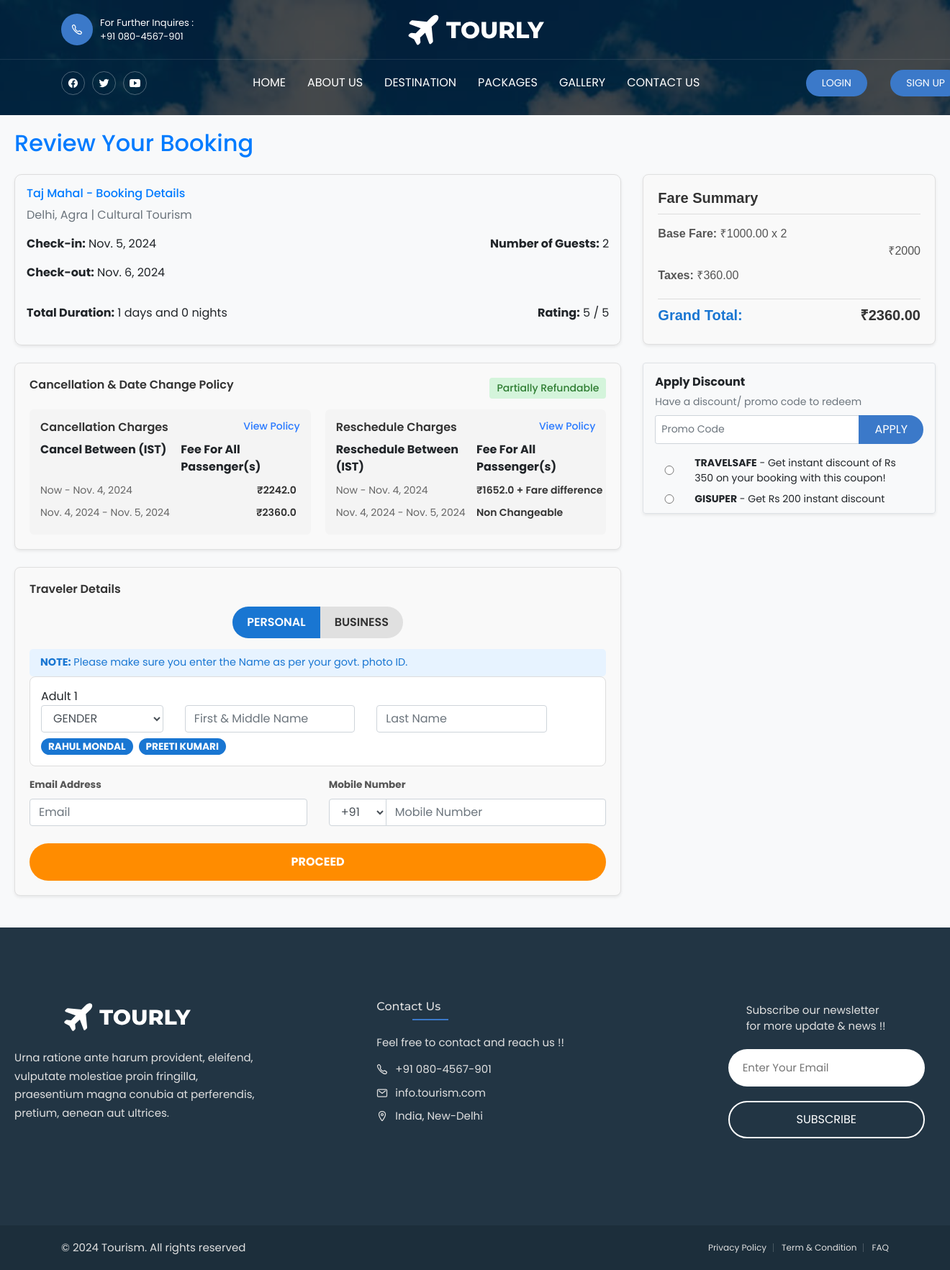
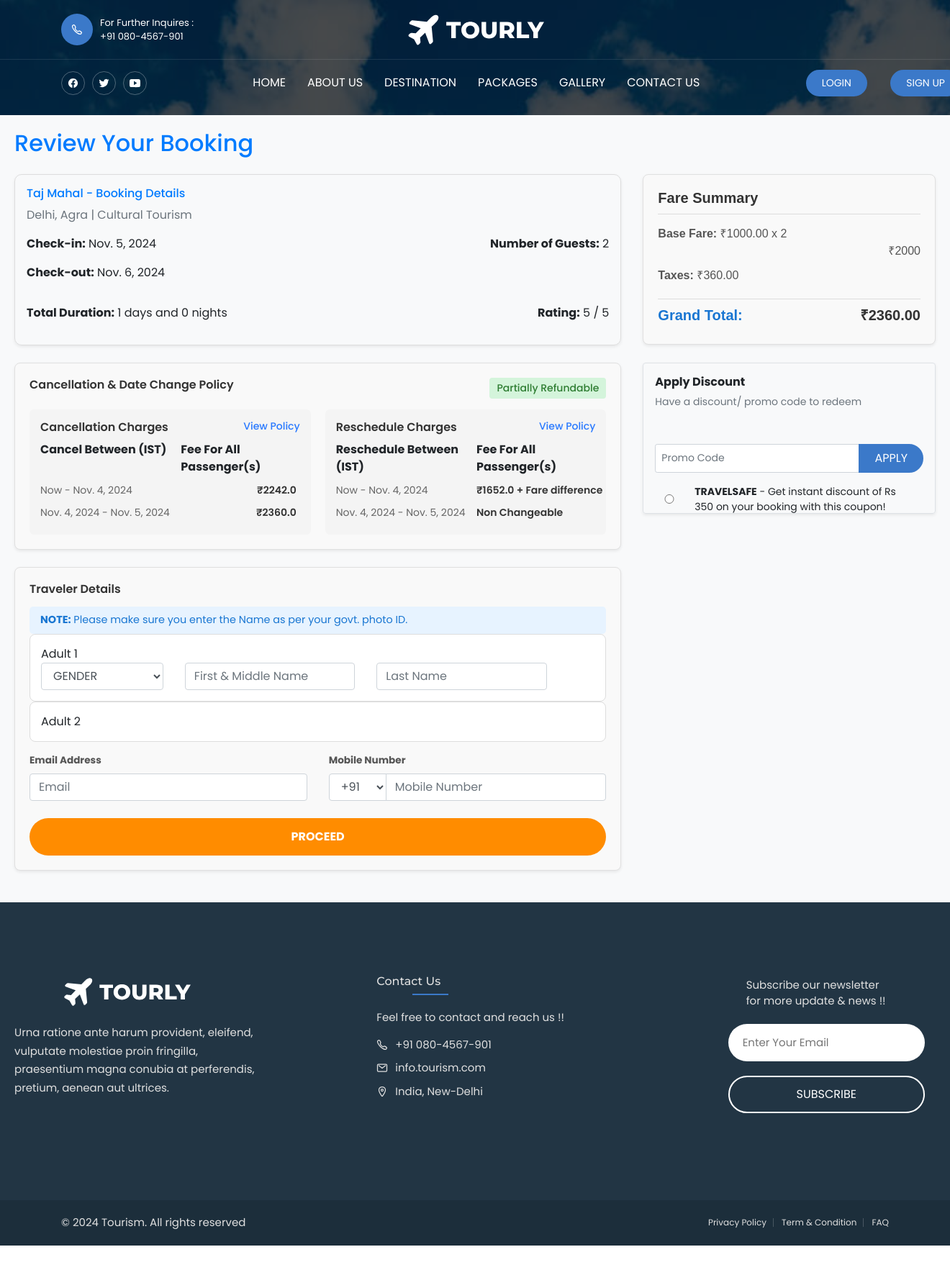
Before and after one commit to preeti1902/Tourism, a Django app: page /booking/bookings/0dcff2cd-1367-49bf-bf08-b69fd283a4c8/ in a window 1320 px wide. Shown: the whole page at 72% size. After the commit the page ends 1731 px from the top, so only its background shows below. Run offline with Django 4.2, Linux system fonts and the light colour scheme; data comes from the database, SQL or seed files in the repository; both versions use the stored data as it was after the commit.

Commit message:
travel info added and coupon display and apply and set to db added

```diff
--- a/bookings/models.py
+++ b/bookings/models.py
@@ -52,3 +52,9 @@ class Booking(BaseModel):
 
     def  __str__(self) -> str:
             return f'Booking details of user: {self.user.username} with destination: {self.destination.destination_name}'
+
+class Travelers(BaseModel):
+    booking = models.ForeignKey(Booking, on_delete=models.CASCADE,related_name="travelers_info")
+    gender = models.TextField()
+    first_name = models.TextField()
+    last_name = models.TextField()
--- a/bookings/urls.py
+++ b/bookings/urls.py
@@ -1,6 +1,7 @@
 from django.urls import path
-from bookings.views import booking_page
+from bookings.views import booking_page,submit_booking_data
 
 urlpatterns = [
-    path('bookings/<uid>/',booking_page,name="booking_page")
+    path('bookings/<uid>/',booking_page,name="booking_page"),
+    path('submit-booking-data/', submit_booking_data, name='submit_booking_data'),
 ]
--- a/bookings/views.py
+++ b/bookings/views.py
@@ -1,8 +1,54 @@
 from django.shortcuts import render,get_object_or_404
-from bookings.models import Booking,Coupon
+from bookings.models import Booking,Coupon,Travelers
+from django.http import JsonResponse,HttpResponseRedirect
+from django.views.decorators.csrf import csrf_exempt
+import json
+from django.contrib import messages
 
-def booking_page(request,uid):
-    booking = get_object_or_404(Booking,uid=uid)
+
+
+def booking_page(request, uid):
+    booking = get_object_or_404(Booking, uid=uid)
     coupons = Coupon.objects.all()
-    context = {'booking': booking,'coupons':coupons}
-    return render(request, 'bookings/booking_summary.html',context)
+
+    if request.method == "POST":
+        promo_code = request.POST.get("promo_code")
+        selected_coupon = Coupon.objects.filter(coupon_code=promo_code).first()
+
+        if selected_coupon and booking.total_price >= selected_coupon.minimum_amount:
+            booking.coupon = selected_coupon
+            booking.save()
+            messages.success(request, "Coupon applied successfully")
+            return HttpResponseRedirect(request.path_info)
+        else:
+            messages.warning(request,'Coupon not applicable')
+            return HttpResponseRedirect(request.path_info)
+
+    context = {'booking': booking, 'coupons': coupons}
+    return render(request, 'bookings/booking_summary.html', context)
+
+@csrf_exempt
+def submit_booking_data(request):
+    if request.method == 'POST':
+        data = json.loads(request.body)
+
+        try:
+            booking = Booking.objects.get(uid=data['booking_id'])
+        except Booking.DoesNotExist:
+            return JsonResponse({'success': False, 'message': 'Booking not found.'})
+
+        booking.user.email = data['email']
+        booking.user.mobile_number = data['mobile']  # Assuming a mobile field in User model
+        booking.user.save()
+
+        for traveler in data['travelers']:
+            Travelers.objects.create(
+                booking=booking,
+                gender=traveler['gender'],
+                first_name=traveler['first_name'],
+                last_name=traveler['last_name']
+            )
+
+        return JsonResponse({'success': True})
+
+    return JsonResponse({'success': False, 'message': 'Invalid request method.'})
--- a/templates/bookings/booking_summary.html
+++ b/templates/bookings/booking_summary.html
@@ -500,8 +500,9 @@
                 <p class="text-muted small mb-2">
                     Have a discount/ promo code to redeem
                 </p>
-                <form action="3" method="POST" class="mb-3">
+                <form action="#" method="POST" class="mb-3">
                     {% csrf_token %}
+                    {% include "base/alert.html" %}
                     <div class="input-group">
                         <input type="text" class="form-control form-control-sm promo-code" placeholder="Promo Code" name="promo_code" />
                         <div class="input-group-append">
@@ -514,7 +515,7 @@
                     <div class="coupon mb-2">
                         <div class="row align-items-center">
                             <div class="col-auto">
-                                <input type="radio" name="coupon" id="coupon{{ coupon.uid }}" class="coupons" data-discount="{{ coupon.discount_price }}" data-minimum-amount="{{ coupon.minimum_amount }}" />
+                                <input type="radio" name="coupon" id="coupon{{ coupon.uid }}" class="coupons" data-discount="{{ coupon.discount_price }}" data-minimum-amount="{{ coupon.minimum_amount }}"  data-code="{{ coupon.coupon_code }}" />
                             </div>
                             <div class="col">
                                 <label for="coupon{{ coupon.uid }}" class="mb-0">
@@ -537,84 +538,117 @@
         <div class="col-md-8 mb-4">
             <div class="traveler-details shadow-sm">
                 <h4>Traveler Details</h4>
-                <div class="traveler-switch">
-                    <button id="personalBtn" class="btn active" onclick="showPersonal()">
-                        Personal
-                    </button>
-                    <button id="businessBtn" class="btn" onclick="showBusiness()">
-                        Business
-                    </button>
+                <div class="note">
+                    <p><strong>NOTE:</strong> Please make sure you enter the Name as per your govt. photo ID.</p>
                 </div>
 
-                <div id="business-fields" style="display: none">
-                    <div class="form-group">
-                        <label for="company-name">Registered Company Name</label>
-                        <input type="text" class="form-control" id="company-name"
-                            placeholder="Registered Company Name" />
+                <div id="traveler-container"></div>
+
+                <div class="contact-info mt-3">
+                    <div class="row">
+                        <div class="col-md-6">
+                            <label>Email Address</label>
+                            <input type="email" id="email" class="form-control" placeholder="Email" />
+                        </div>
+                        <div class="col-md-6">
+                            <label>Mobile Number</label>
+                            <div class="input-group">
+                                <select id="country-code" class="form-control" style="max-width: 80px">
+                                    <option>+91</option>
+                                    <!-- Add other country codes as needed -->
+                                </select>
+                                <input type="text" id="mobile" class="form-control" placeholder="Mobile Number" />
+                            </div>
+                        </div>
                     </div>
-                    <div class="form-group">
-                        <label for="registration-number">Registration Number</label>
-                        <input type="text" class="form-control" id="registration-number"
-                            placeholder="Registration Number" />
-                    </div>
+                    <button onclick="submitBookingData()" class="btn btn-warning btn-block mt-4">Proceed</button>
                 </div>
+            </div>
+        </div>
 
-                <div class="note">
-                    <p>
-                        <strong>NOTE:</strong> Please make sure you enter the Name as per
-                        your govt. photo ID.
-                    </p>
-                </div>
+        <script>
+            const numberOfPeople = {{ booking.number_of_people|safe }};
 
-                <div class="traveler-info">
-                    <div class="traveler-card">
-                        <div class="traveler-header">
-                            <span><i class="fa fa-user"></i> Adult 1</span>
+            function generateTravelerInputs() {
+                const container = document.getElementById('traveler-container');
+
+                for (let i = 1; i <= numberOfPeople; i++) {
+                    const travelerCard = document.createElement('div');
+                    travelerCard.className = 'traveler-card';
+                    travelerCard.innerHTML = `
+                        <div class="traveler-header" onclick="toggleTraveler(${i})">
+                            <span><i class="fa fa-user"></i> Adult ${i}</span>
                         </div>
-                        <div class="traveler-inputs">
+                        <div class="traveler-inputs" id="traveler-inputs-${i}" style="display: ${i === 1 ? 'block' : 'none'};">
                             <div class="row">
                                 <div class="col-md-3">
-                                    <select class="form-control">
+                                    <select id="gender-${i}" class="form-control">
                                         <option>GENDER</option>
-                                        <option>Male</option>
-                                        <option>Female</option>
+                                        <option value="Male">Male</option>
+                                        <option value="Female">Female</option>
                                     </select>
                                 </div>
                                 <div class="col-md-4">
-                                    <input type="text" class="form-control" placeholder="First & Middle Name" />
+                                    <input type="text" id="first-name-${i}" class="form-control" placeholder="First & Middle Name" />
                                 </div>
                                 <div class="col-md-4">
-                                    <input type="text" class="form-control" placeholder="Last Name" />
-                                </div>
-                            </div>
-                            <div class="suggested-names mt-2">
-                                <span class="badge badge-pill badge-primary">RAHUL MONDAL</span>
-                                <span class="badge badge-pill badge-primary">PREETI KUMARI</span>
-                            </div>
-                        </div>
-                    </div>
-                    <div class="contact-info mt-3">
-                        <div class="row">
-                            <div class="col-md-6">
-                                <label>Email Address</label>
-                                <input type="email" class="form-control" placeholder="Email" />
-                            </div>
-                            <div class="col-md-6">
-                                <label>Mobile Number</label>
-                                <div class="input-group">
-                                    <select class="form-control" style="max-width: 80px">
-                                        <option>+91</option>
-                                        <!-- Add other country codes as needed -->
-                                    </select>
-                                    <input type="text" class="form-control" placeholder="Mobile Number" />
+                                    <input type="text" id="last-name-${i}" class="form-control" placeholder="Last Name" />
                                 </div>
                             </div>
                         </div>
-                        <button class="btn btn-warning btn-block mt-4">Proceed</button>
-                    </div>
-                </div>
-            </div>
-        </div>
+                    `;
+                    container.appendChild(travelerCard);
+                }
+            }
+
+            function toggleTraveler(index) {
+                for (let i = 1; i <= numberOfPeople; i++) {
+                    document.getElementById(`traveler-inputs-${i}`).style.display = i === index ? 'block' : 'none';
+                }
+            }
+
+            // Function to collect data and send it to the backend
+            function submitBookingData() {
+                const travelers = [];
+
+                for (let i = 1; i <= numberOfPeople; i++) {
+                    travelers.push({
+                        gender: document.getElementById(`gender-${i}`).value,
+                        first_name: document.getElementById(`first-name-${i}`).value,
+                        last_name: document.getElementById(`last-name-${i}`).value,
+                    });
+                }
+
+                const bookingData = {
+                    email: document.getElementById('email').value,
+                    mobile: document.getElementById('country-code').value + document.getElementById('mobile').value,
+                    travelers: travelers,
+                    booking_id: "{{ booking.uid }}",
+                };
+
+                fetch("{% url 'submit_booking_data' %}", {
+                    method: "POST",
+                    headers: {
+                        "Content-Type": "application/json",
+                        "X-CSRFToken": "{{ csrf_token }}", // CSRF token for Django
+                    },
+                    body: JSON.stringify(bookingData),
+                })
+                .then(response => response.json())
+                .then(data => {
+                    if (data.success) {
+                        alert("Booking data submitted successfully!");
+                    } else {
+                        alert("An error occurred. Please try again.");
+                    }
+                })
+                .catch(error => console.error("Error:", error));
+
+            }
+
+            // Generate inputs on page load
+            generateTravelerInputs();
+        </script>
     </div>
 </div>
 
@@ -643,6 +677,7 @@
         const discountAmountEl = document.getElementById("discount-amount");
         const grandTotalEl = document.getElementById("grand-total");
         const removeButtons = document.querySelectorAll(".remove-coupon");
+        const promoCodeInput = document.querySelector(".promo-code");
 
         let originalTotal = parseFloat(grandTotalEl.textContent.replace(/₹|\s/g, ""));
 
@@ -651,6 +686,7 @@
                 if (this.checked) {
                     let discountAmount = parseFloat(this.getAttribute("data-discount")) || 0;
                     let minimumAmount = parseFloat(this.getAttribute("data-minimum-amount")) || 0;
+                    let couponCode = this.getAttribute("data-code");
 
                     if (originalTotal >= minimumAmount) {
                         discountAmountEl.textContent = discountAmount;
@@ -659,8 +695,10 @@
                         let discountedTotal = originalTotal - discountAmount;
                         grandTotalEl.textContent = discountedTotal > 0 ? `₹ ${discountedTotal}` : "₹ 0";
 
+                        // Update the promo code input field with the selected coupon code
+                        promoCodeInput.value = couponCode;
+
                         removeButtons.forEach(button => button.style.display = "none");
-
                         removeButtons[index].style.display = "inline";
                     } else {
                         discountItem.style.display = "none";
@@ -677,6 +715,9 @@
                 // Deselect the radio button
                 couponRadios[index].checked = false;
 
+                // Clear the promo code input field
+                promoCodeInput.value = "";
+
                 // Hide the discount item and reset the total price
                 discountItem.style.display = "none";
                 discountAmountEl.textContent = "0";
@@ -687,5 +728,6 @@
             });
         });
     });
+
 </script>
 {% endblock %}
```
Also changed, not shown: bookings/admin.py (+9 -2 lines), bookings/migrations/0010_travelers.py (added), db.sqlite3.
